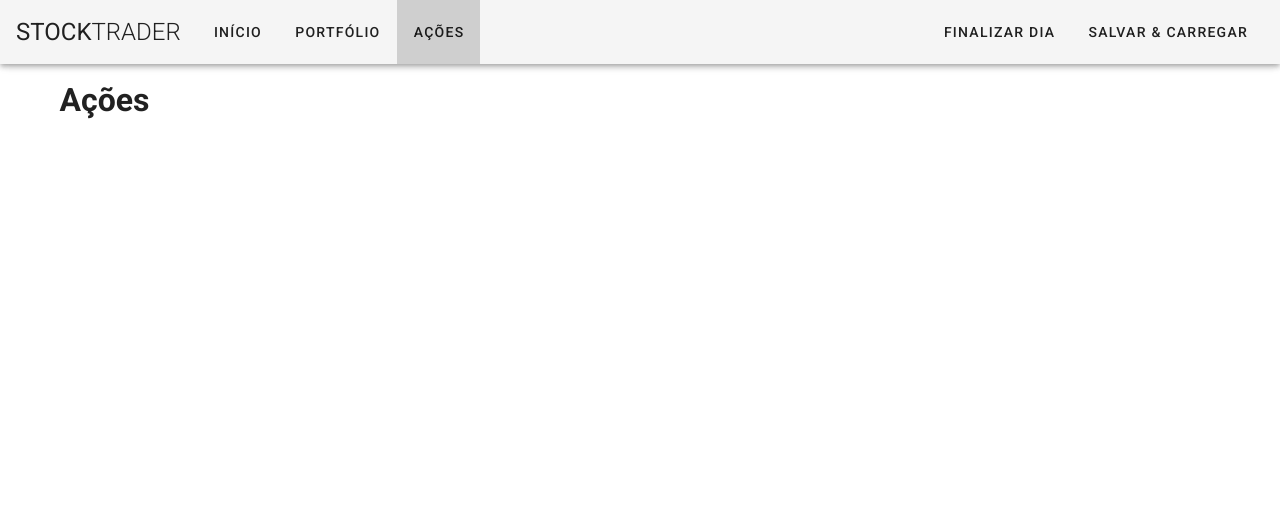
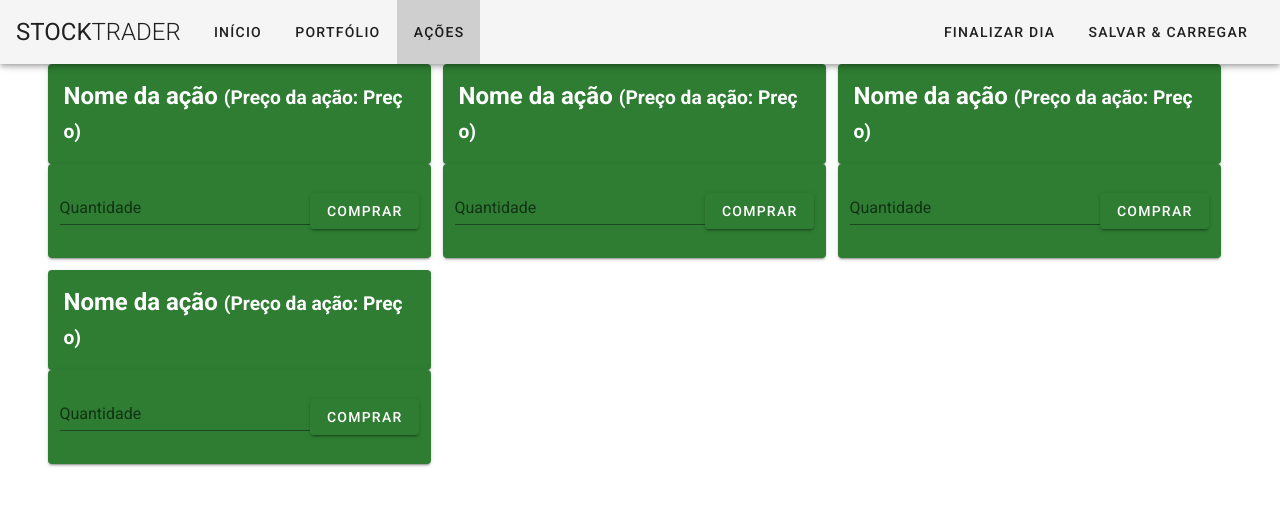
Before and after one commit to freaklucas/stock-trader, a Vue app: page /stocks in a window 1280 px wide. Shown: the top 506 px of the page. Built offline with nearby package versions, Linux system fonts and the light colour scheme.

Commit message:
arrays hardcode ok

```diff
--- a/src/components/stocks/Stock.vue
+++ b/src/components/stocks/Stock.vue
@@ -17,6 +17,3 @@
 <script>
 export default {};
 </script>
-
-<style>
-</style>
--- a/src/components/stocks/Stocks.vue
+++ b/src/components/stocks/Stocks.vue
@@ -1,10 +1,22 @@
 <template>
-  <h1>Ações</h1>
+  <v-layout row wrap>
+    <Stock v-for="stock in stocks" :key="stock.id" />
+  </v-layout>
 </template>
 
 <script>
-export default {};
+import Stock from "./Stock.vue";
+export default {
+  components: { Stock },
+  data() {
+    return {
+      stocks: [
+        { id: 1, name: "MBW", price: 1000 },
+        { id: 2, name: "Google", price: 100 },
+        { id: 3, name: "facebook", price: 200 },
+        { id: 4, name: "Twitter", price: 800 },
+      ],
+    };
+  },
+};
 </script>
-
-<style>
-</style>
```
